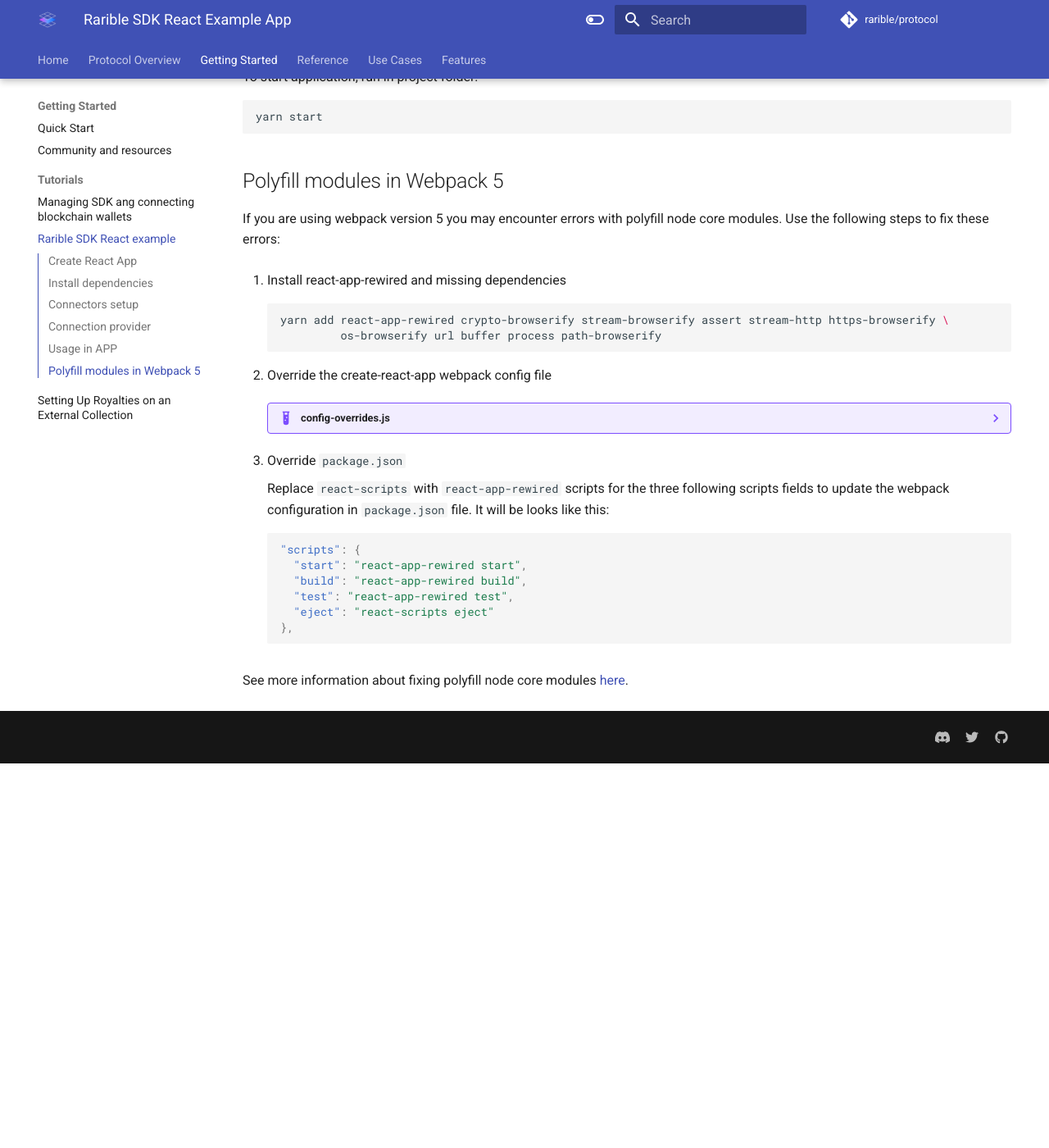
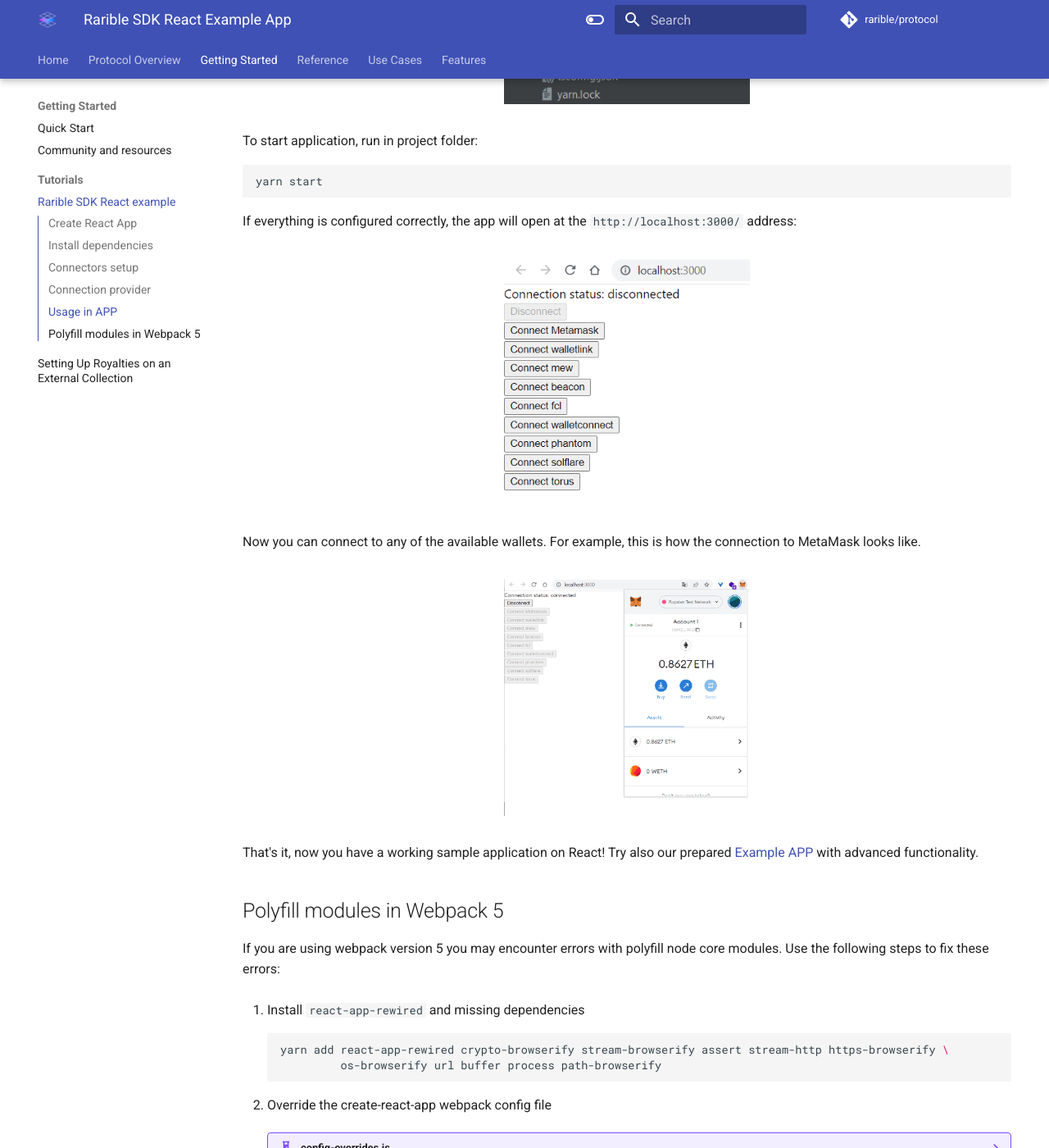
Before and after one commit to rarible/protocol, an MkDocs documentation site: the page built from docs/getting-started/sdk-react-example.md, in a window 1280 px wide and 1400 px high, scrolled down 1980 px. Shown: the whole window at 82% size. Built offline with MkDocs 1.6.1 and Material for MkDocs 9.7.7, drawn with Linux system fonts in a browser that asks for light colours; comment, search, counter and statistics services are not loaded; before the commit the page ends 2911 px from its top, so only the background shows below that; some of the changed text lies outside the part shown.

Commit message:
feat: update article

````diff
--- a/docs/getting-started/sdk-react-example.md
+++ b/docs/getting-started/sdk-react-example.md
@@ -7,7 +7,7 @@
 
 This example will help you get started with the Rarible SDK. It is written using React.
 
-You can try our prepared [Example APP](https://github.com/rarible/sdk/tree/master/packages/example) with more functionality.
+You can try our prepared [Example APP](https://github.com/rarible/sdk/tree/master/packages/example) with advanced functionality.
 
 ## Create React App
 
@@ -17,6 +17,11 @@
 
 ```shell
 yarn create react-app my-app --template typescript
+```
+
+Go to the project folder:
+
+```shell
 cd my-app
 ```
 
@@ -375,16 +380,29 @@
 yarn start
 ```
 
+If everything is configured correctly, the app will open at the `http://localhost:3000/` address:
+
+<figure markdown>
+![Protocol architecture](img/react_example_2.png){ width="300" }
+</figure>
+
+Now you can connect to any of the available wallets. For example, this is how the connection to MetaMask looks like.
+
+<figure markdown>
+![Protocol architecture](img/react_example_3.png){ width="300" }
+</figure>
+
+That's it, now you have a working sample application on React! Try also our prepared [Example APP](https://github.com/rarible/sdk/tree/master/packages/example) with advanced functionality.
+
 ## Polyfill modules in Webpack 5
 
 If you are using webpack version 5 you may encounter errors with polyfill node core modules. Use the following steps to fix these errors:
 
-1. Install react-app-rewired and missing dependencies
+1. Install `react-app-rewired` and missing dependencies
 
     ```shell
     yarn add react-app-rewired crypto-browserify stream-browserify assert stream-http https-browserify \
              os-browserify url buffer process path-browserify
-
     ```
 
 2. Override the create-react-app webpack config file
@@ -431,4 +449,10 @@
     },
     ```
 
+4. To start application, run in project folder:
+
+    ```shell
+    yarn start
+    ```
+
 See more information about fixing polyfill node core modules [here](https://www.alchemy.com/blog/how-to-polyfill-node-core-modules-in-webpack-5).
--- a/mkdocs.yml
+++ b/mkdocs.yml
@@ -111,7 +111,7 @@
       - 'Quick Start': 'getting-started/quick-start.md'
       - 'Community and resources': 'getting-started/community.md'
       - 'Tutorials':
-        - 'Managing SDK ang connecting blockchain wallets': 'getting-started/managing-sdk.md'
+#        - 'Managing SDK ang connecting blockchain wallets': 'getting-started/managing-sdk.md'
         - 'Rarible SDK React example': 'getting-started/sdk-react-example.md'
 #        - 'Example of uploading & using Metadata with IPFS': 'getting-started/ipfs-example.md'
 #        - 'Create Sell Order and Accept Bid': 'getting-started/sellOrder_acceptBid.md'
````
Also changed, not shown: docs/getting-started/img/react_example_2.png (added), docs/getting-started/img/react_example_3.png (added).
